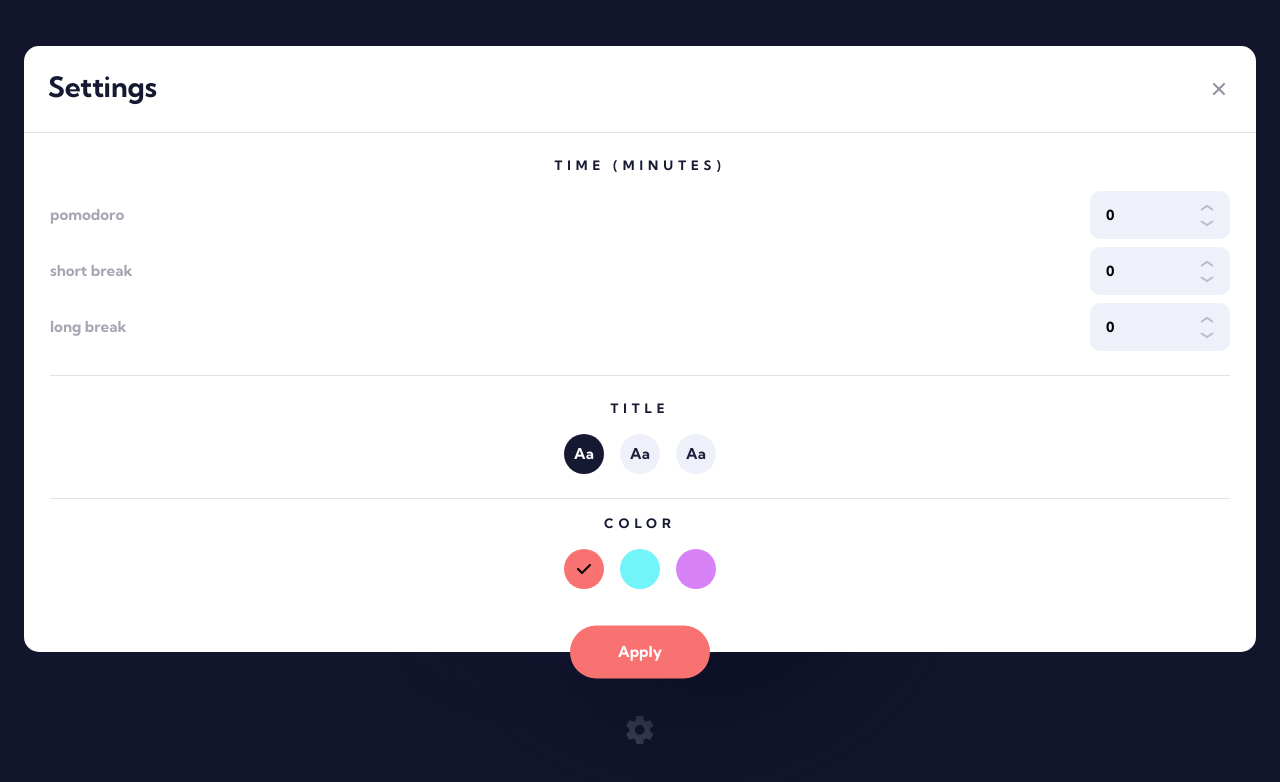
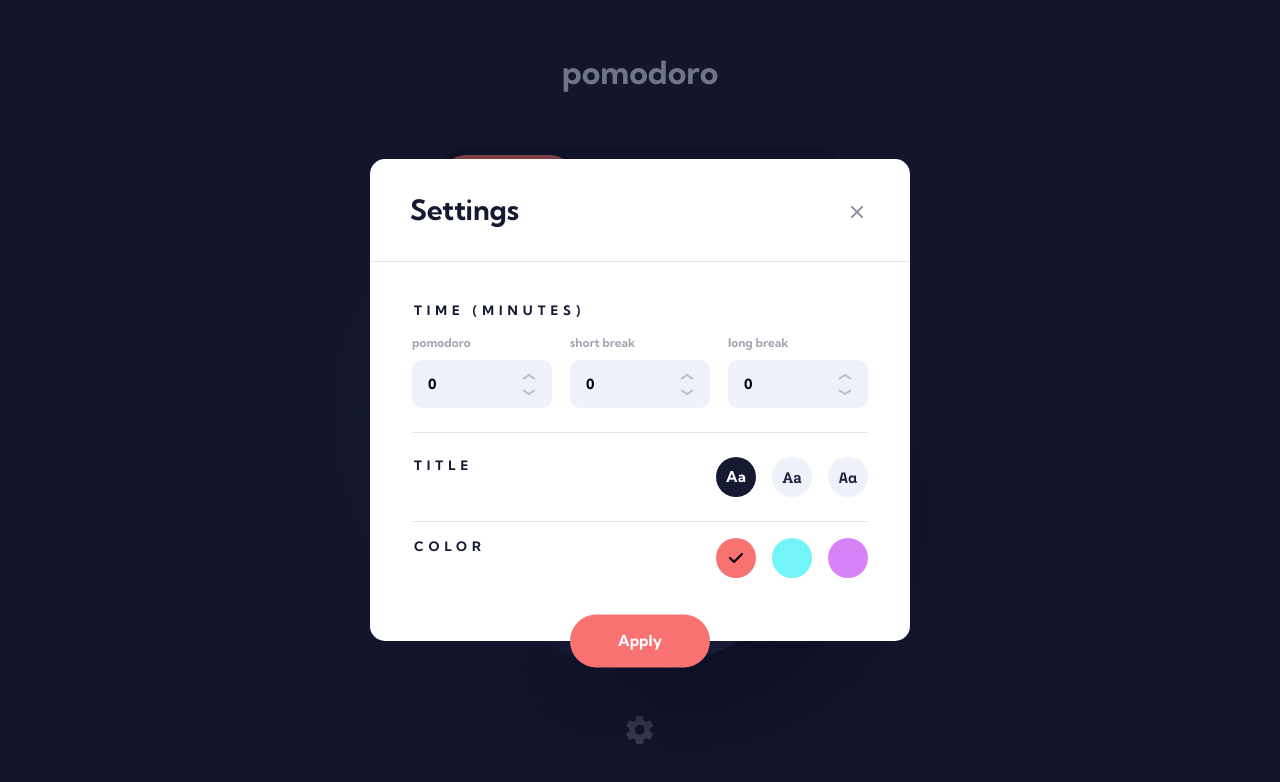
Before and after one commit to WandoCode/pomodoro, a Next.js app: page / in a window 1280 px wide. Both pictures are taken after a click on the button 640 px from the left and 733 px from the top of the page. Shown: the top 782 px of the page. Built offline with nearby package versions, Linux system fonts and the light colour scheme.

Commit message:
Add style for desktop and tabelt

```diff
--- a/src/components/atoms/InputNumber.tsx
+++ b/src/components/atoms/InputNumber.tsx
@@ -38,7 +38,7 @@ const InputNumberComp = ({
       className={className ? `input-number ${className}` : 'input-number'}
       {...props}
     >
-      <label htmlFor={label} className="fc-neutral-700">
+      <label htmlFor={label} className="fc-neutral-700 text-sm">
         {title}
       </label>
 
--- a/src/components/molecules/TypoChoice.tsx
+++ b/src/components/molecules/TypoChoice.tsx
@@ -24,7 +24,7 @@ export const TypoChoice = ({ currentValue, handleChangeValue }: Props) => {
           handleChangeValue={handleChange}
           checked={currentValue === typo}
         >
-          <TypoChoiceItem className="font-a" />
+          <TypoChoiceItem className={`font-${typo.at(-1)}`} />
         </InputRadio>
       ))}
     </div>
--- a/src/styles/components/_modal-pomodoro.scss
+++ b/src/styles/components/_modal-pomodoro.scss
@@ -4,11 +4,19 @@
   --padding: 24px;
   --btn-submit-height: 53px;
 
+  @include breakpoint(medium) {
+    --padding: 40px;
+  }
+
   background-color: var(--clr-neutral-100);
   margin-inline: rem(24);
-  margin-top: rem(46);
 
   border-radius: 15px;
+
+  @include breakpoint(medium) {
+    max-width: rem(540);
+    margin-inline: auto;
+  }
 
   &__sup {
     display: flex;
@@ -17,6 +25,10 @@
     border-bottom: 1px solid var(--clr-neutral-500);
     padding-inline: var(--padding);
     padding-block: var(--padding) calc(var(--padding) + 4px);
+
+    @include breakpoint(medium) {
+      padding-block: rem(34);
+    }
   }
 
   &__close-btn {
@@ -39,6 +51,10 @@
     width: fit-content;
 
     margin-inline: auto;
+
+    @include breakpoint(medium) {
+      margin-inline: 0;
+    }
   }
 
   &__submit {
@@ -49,23 +65,43 @@
   }
 
   & fieldset {
+    display: flex;
+    flex-direction: column;
+
     border: none;
     padding: 0;
-    display: grid;
+
+    @include breakpoint(medium) {
+      flex-direction: row;
+      justify-content: space-between;
+      align-items: center;
+    }
 
     & > legend {
       text-align: center;
       margin-bottom: rem(18);
       float: left;
+
+      @include breakpoint(medium) {
+        align-self: flex-start;
+      }
     }
 
     &:first-child {
       margin-bottom: var(--padding);
+
+      @include breakpoint(medium) {
+        flex-direction: column;
+        margin-bottom: rem(24);
+      }
     }
 
     &:nth-child(2) {
       padding-block: var(--padding);
       border-top: 1px solid var(--clr-neutral-500);
+      @include breakpoint(medium) {
+        padding-block: rem(24);
+      }
     }
 
     &:nth-child(3) {
@@ -78,5 +114,11 @@
     display: flex;
     flex-direction: column;
     gap: rem(8);
+
+    @include breakpoint(medium) {
+      flex-direction: row;
+      justify-content: space-between;
+      width: 100%;
+    }
   }
 }
--- a/src/styles/components/_modal.scss
+++ b/src/styles/components/_modal.scss
@@ -1,6 +1,9 @@
 .modal {
   position: fixed;
   inset: 0;
+
+  display: grid;
+  align-items: center;
   background-color: var(--clr-secondary-900);
 
   z-index: 1;
--- a/src/styles/components/_number-input.scss
+++ b/src/styles/components/_number-input.scss
@@ -5,6 +5,12 @@
   display: flex;
   justify-content: space-between;
   align-items: center;
+
+  @include breakpoint(medium) {
+    flex-direction: column;
+    align-items: flex-start;
+    gap: rem(10);
+  }
 
   &__input-wrapper {
     position: relative;
--- a/src/styles/pages/_home.scss
+++ b/src/styles/pages/_home.scss
@@ -8,6 +8,7 @@
   grid-template-rows: min-content auto;
 
   isolation: isolate;
+
   &__sup {
     display: grid;
     grid-template-rows: auto fit-content;
```
